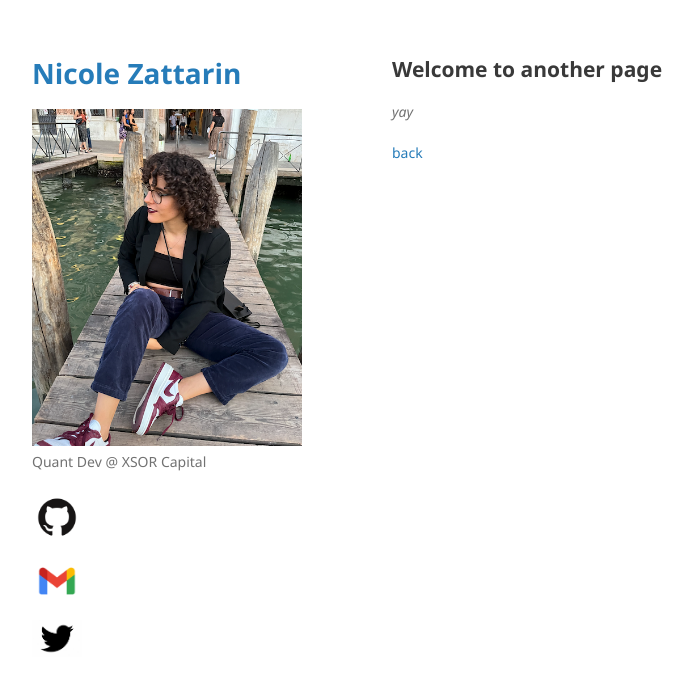
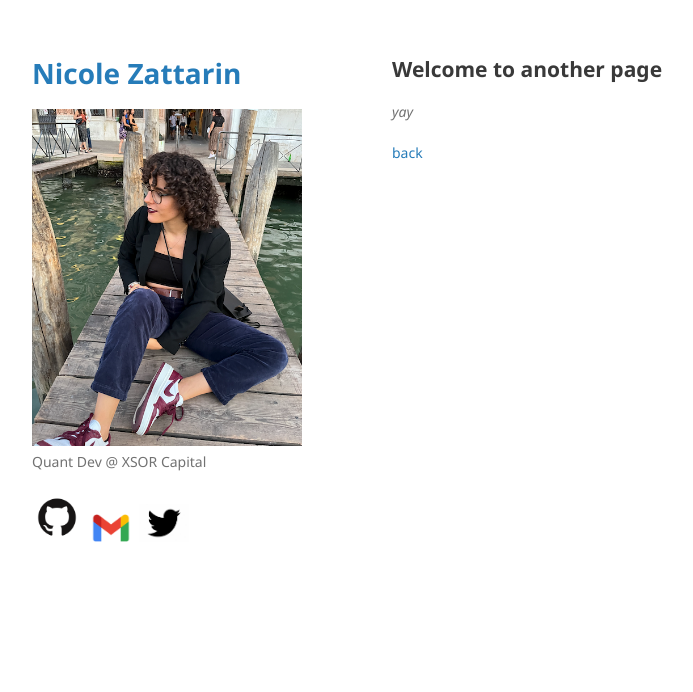
Before and after one commit to nicolezattarin/nicolezattarin.github.io, a Jekyll site: the page built from another-page.md, in a window 1280 px wide. Shown: the top 692 px of the page, without its empty margins (178-871 px from the left). Built offline with Jekyll 4.4.1, drawn with Linux system fonts in a browser that asks for light colours; our own code applies the rules of GitHub Pages for plain Markdown files.

Commit message:
Update default.html

```diff
--- a/_layouts/default.html
+++ b/_layouts/default.html
@@ -28,8 +28,16 @@
         {% endif %}
 
         <p align="float">
+        {% if site.github.is_user_page %}
         <!-- set github image with link to profile: format should be github logo and nickname -->
-        <a href="{{ site.github.owner_url }}"><img src="images/githublogo.png" alt="nicolezattarin" width="50"/></a></p><a href="mailto:{{ site.email }}"><img src="images/Gmail-logo.png" alt="nicolezattarin" width="50"/></a></p><a href="https://twitter.com/{{ site.twitter_username }}"><img src="images/twitter.jpg" alt="nicolezattarin" width="50"/></a></p>
+        <a href="{{ site.github.owner_url }}"><img src="images/githublogo.png" alt="nicolezattarin" width="50"/></a>
+        {% endif %}
+        {% if site.email %}
+        <a href="mailto:{{ site.email }}"><img src="images/Gmail-logo.png" alt="nicolezattarin" width="50"/></a>
+        {% endif %}
+        {% if site.twitter_username %}
+        <a href="https://twitter.com/{{ site.twitter_username }}"><img src="images/twitter.jpg" alt="nicolezattarin" width="50"/></a>
+        {% endif %}
        </p>
 
 
```
